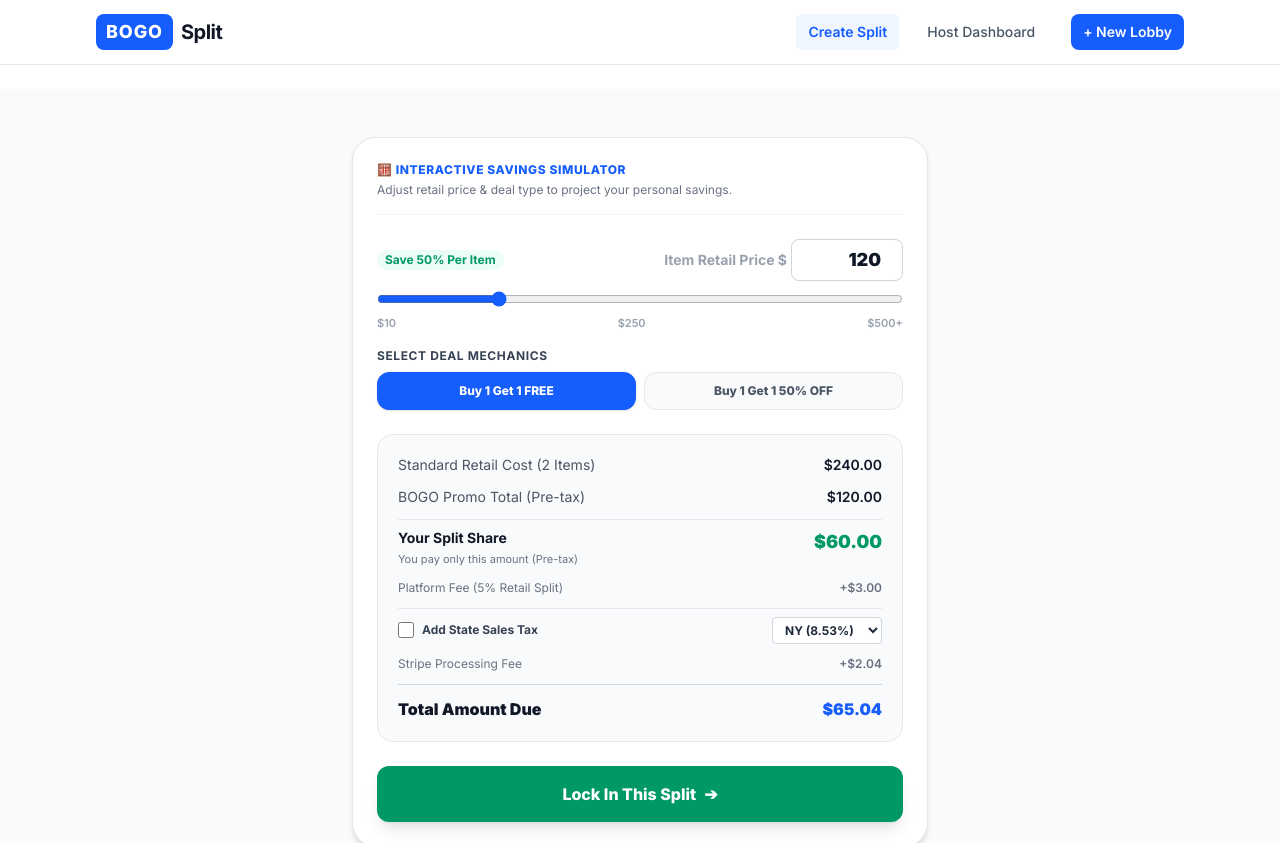
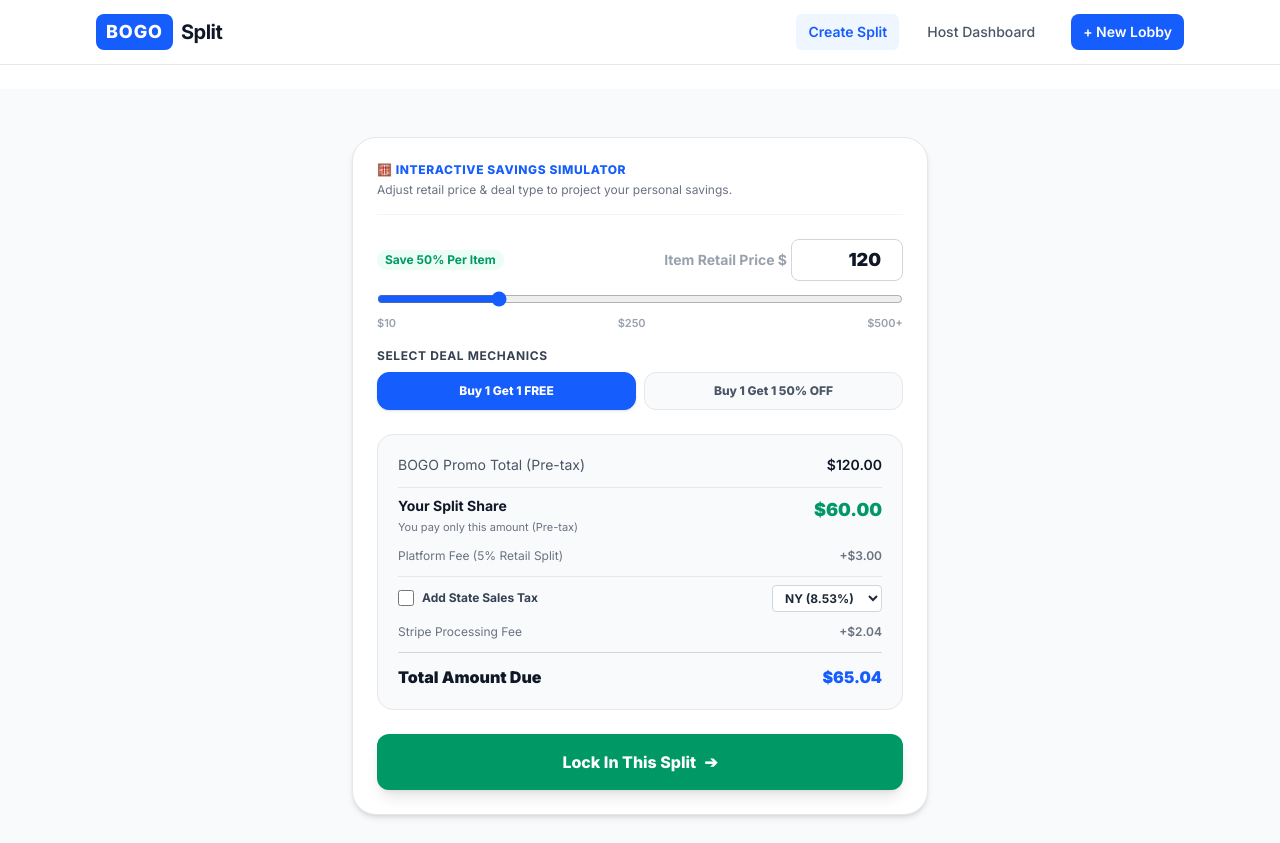
Before and after one commit to dbjames9725/bogo-prototype, a Next.js app: page / in a window 1280 px wide. Shown: the top 843 px of the page. Built offline with nearby package versions, Linux system fonts and the light colour scheme.

Commit message:
Remove Standard Retail Cost (2 Items) line from Interactive Savings Simulator

```diff
--- a/app/page.tsx
+++ b/app/page.tsx
@@ -1,7 +1,6 @@
 'use client';
 
 import React, { useState } from 'react';
-import Link from 'next/link';
 
 // Complete 50 States + DC Average Combined Sales Tax Rates
 const STATE_TAX_RATES: Record<string, { name: string; rate: number }> = {
@@ -65,34 +64,28 @@ export default function HomePage() {
   const [includeTax, setIncludeTax] = useState<boolean>(false);
 
   // -------------------------------------------------------------
-  // ACCURATE PRE-TAX MATH ENGINE
+  // DYNAMIC MATH ENGINE
   // -------------------------------------------------------------
   const itemPrice = Math.max(0.01, activePrice);
 
-  // 1. Standard Retail Cost for TWO full-priced items ($120.00 x 2 = $240.00)
-  const standardRetailCost2Items = itemPrice * 2;
-
-  // 2. BOGO Promo Total (Pre-tax total for both items: $120.00 for BOGO Free)
+  // 1. BOGO Promo Total (Pre-tax total for both items: $120.00 for BOGO Free)
   const isBogo50 = dealType === 'BOGO_50';
   const bogoPromoTotal = isBogo50 ? itemPrice * 1.5 : itemPrice;
 
-  // 3. Your Split Share (Pre-tax base share per person: $120.00 / 2 = $60.00)
+  // 2. Your Split Share (Pre-tax base share per person: $120.00 / 2 = $60.00)
   const yourSplitShare = bogoPromoTotal / 2;
 
-  // 4. Platform Fee (5% of single retail item price split in half: $120 * 0.05 / 2 = $3.00)
+  // 3. Platform Fee (5% of single retail item price split in half: $120 * 0.05 / 2 = $3.00)
   const platformFee = (itemPrice * 0.05) / 2;
 
-  // 5. Personal Savings per person
-  const personalSavings = itemPrice - yourSplitShare;
-
-  // 6. Optional Sales Tax (ONLY calculated if checkbox is checked)
+  // 4. Optional Sales Tax (ONLY calculated if checkbox is checked)
   const stateInfo = STATE_TAX_RATES[selectedState] || { name: 'Default', rate: 0.07 };
   const estimatedTax = includeTax ? yourSplitShare * stateInfo.rate : 0;
 
-  // 7. Stripe Processing Fee (2.9% + $0.30 on share + tax)
+  // 5. Stripe Processing Fee (2.9% + $0.30 on share + tax)
   const stripeFee = (yourSplitShare + estimatedTax) * 0.029 + 0.30;
 
-  // 8. Final Amount Due per person
+  // 6. Final Amount Due per person
   const totalAmountDue = yourSplitShare + platformFee + estimatedTax + stripeFee;
 
   return (
@@ -181,13 +174,6 @@ export default function HomePage() {
           {/* Breakdown Output Table */}
           <div className="bg-gray-50 p-5 rounded-2xl border border-gray-200 space-y-3 text-sm">
             <div className="flex justify-between text-gray-600">
-              <span>Standard Retail Cost (2 Items)</span>
-              <span className="font-semibold text-gray-900">
-                ${standardRetailCost2Items.toFixed(2)}
-              </span>
-            </div>
-
-            <div className="flex justify-between text-gray-600">
               <span>BOGO Promo Total (Pre-tax)</span>
               <span className="font-semibold text-gray-900">
                 ${bogoPromoTotal.toFixed(2)}
```
